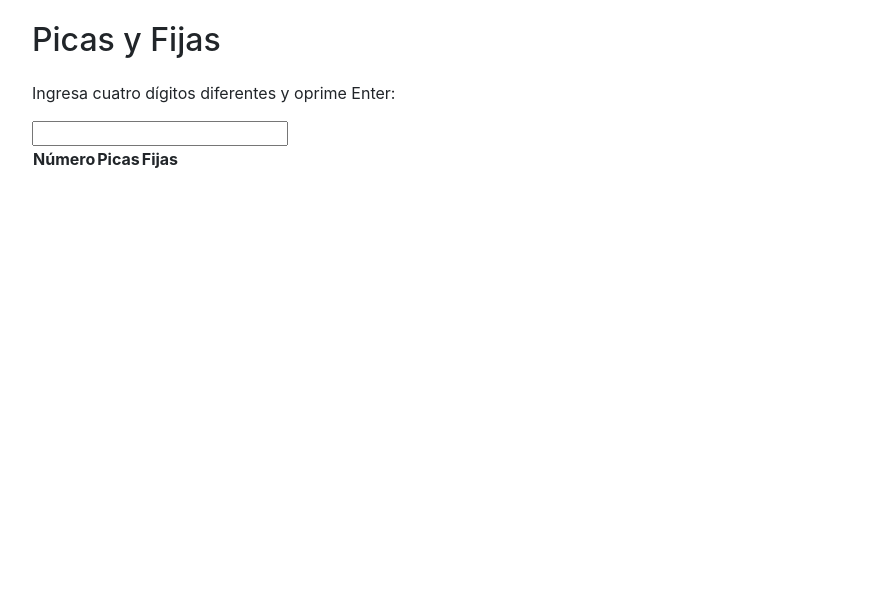
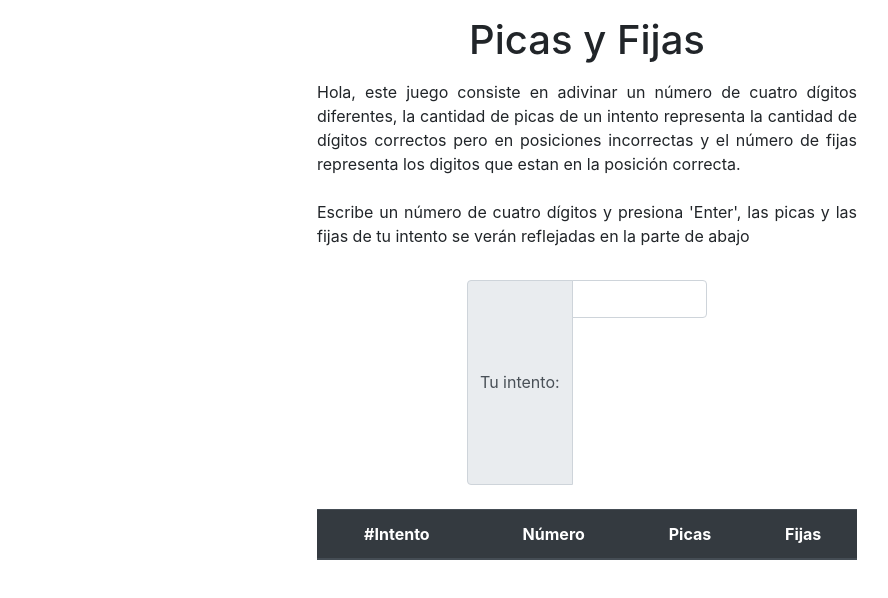
Before and after one commit to Syhwh/Picas-y-Fijas, a plain HTML site: page index.html in a window 1280 px wide. Shown: the whole page, without its empty margins (53-941 px from the left). Drawn offline with nearby package versions, Linux system fonts and the light colour scheme.

Commit message:
Added format

```diff
--- a/app.js
+++ b/app.js
@@ -38,7 +38,8 @@ const start = () => {
     number = generateNumber();
     console.log(number);
     $("input").val("");
-    $(".results").html("<tr><th>Número</th><th>Picas</th><th>Fijas</th></tr >");
+    $(".results").html('<thead class="thead-dark"><tr><th scope="col">#Intento</th><th scope="col">Número</th>' +
+        '<th scope="col">Picas</th><th scope="col">Fijas</th></tr></thead>');
 }
 
 var number = 0;
@@ -50,7 +51,7 @@ $("input").on('keypress', function (e) {
         var test = $(this).val();
         if (validate(test)) {
             var [picas, fijas] = checkNumber(number, test);
-            $(".results").append('<tr><td>' + test + '</td><td>' + picas + '</td><td>' + fijas + '</td></tr>')
+            $(".results").append('<tr><th scope="row">' + $(".results tr").length + '</th><td>' + test + '</td><td>' + picas + '</td><td>' + fijas + '</td></tr>')
             $(this).val("");
             if (fijas == 4) {
                 alert("Felicidades! Ganaste!! El número era " + number);
--- a/index.html
+++ b/index.html
@@ -8,17 +8,31 @@
     <title>Picas y Fijas</title>
     <link rel="stylesheet" href="https://stackpath.bootstrapcdn.com/bootstrap/4.3.1/css/bootstrap.min.css"
         integrity="sha384-ggOyR0iXCbMQv3Xipma34MD+dH/1fQ784/j6cY/iJTQUOhcWr7x9JvoRxT2MZw1T" crossorigin="anonymous">
-    <link rel="stylesheet" href="normalize.css">
+    <link rel="stylesheet" href="style.css">
 </head>
 
 <body>
     <div class="container">
-        <div class="row d-flex justify-content-center align-content-center">
-            <div class="col">
-                <h1>Picas y Fijas</h1>
-                <p>Ingresa cuatro dígitos diferentes y oprime Enter:</p>
-                <input type="text">
-                <table class="results">
+        <div class="row">
+            <div class="col-6 d-flex flex-column mx-auto align-items-center">
+                <h1 class="mt-3">Picas y Fijas</h1>
+                <p class="mt-2 text-justify">Hola, este juego consiste en adivinar un número de cuatro dígitos
+                    diferentes, la
+                    cantidad de picas de un intento representa la cantidad de dígitos correctos pero en posiciones
+                    incorrectas y el número de
+                    fijas representa los digitos que estan en la posición correcta.
+                </p>
+                <p class="mt-2 text-justify">Escribe un número de cuatro dígitos y presiona 'Enter', las picas y las
+                    fijas de tu
+                    intento se verán
+                    reflejadas en la parte de abajo</p>
+                <div class="input-group my-3 col-6">
+                    <div class="input-group-prepend">
+                        <span class="input-group-text" id="basic-addon3">Tu intento:</span>
+                    </div>
+                    <input type="text" class="form-control" id="basic-url" aria-describedby="basic-addon3">
+                </div>
+                <table class="table mt-2 results">
                 </table>
             </div>
         </div>
--- /dev/null
+++ b/style.css
@@ -0,0 +1,3 @@
+.table th, td{
+    text-align: center;
+}
```
